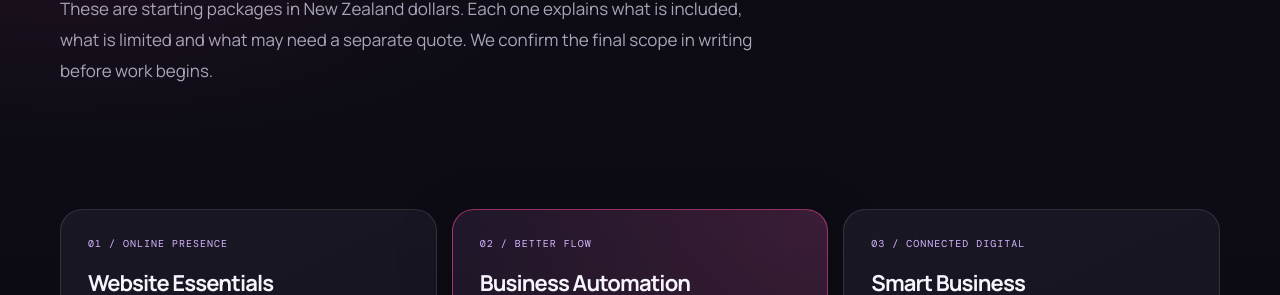
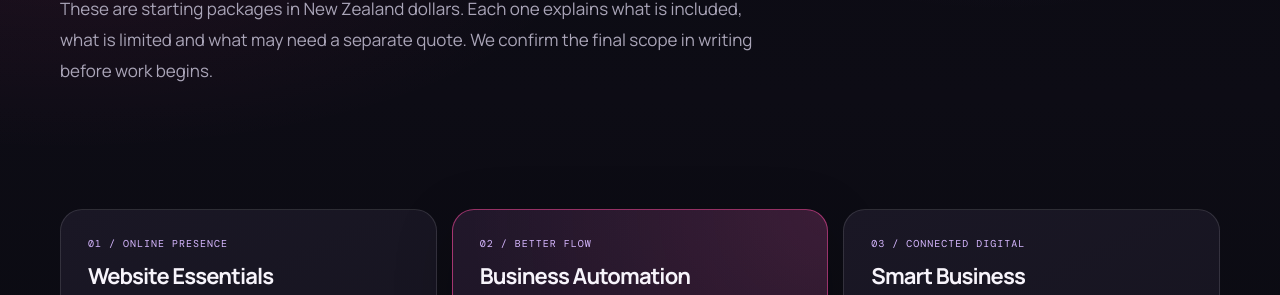
Before and after one commit to Tk-890/northlight-studios, a plain HTML site: page packages.html in a window 1280 px wide. Shown: the part 382-677 px from the top of the page. Drawn offline with nearby package versions, Linux system fonts and the light colour scheme.

Commit message:
SEO: canonical URLs, clearer contact page and heading hierarchy (#2)
* fix(seo): improve canonical URLs and page structure

* fix(seo): improve canonical URLs and page structure

* fix(seo): improve canonical URLs and page structure

* fix(seo): improve canonical URLs and page structure

```diff
--- a/packages.html
+++ b/packages.html
@@ -6,7 +6,7 @@
 <a class="nav-cta" href="contact.html">LET'S TALK ↗</a>
 </div></header><main><div class="wrap page-hero"><div class="page-kicker">02 / Packages & inclusions</div><h1>Clear deliverables.<br><span class="gradient-text">No guesswork.</span></h1><p class="hero-lede">These are starting packages in New Zealand dollars. Each one explains what is included, what is limited and what may need a separate quote. We confirm the final scope in writing before work begins.</p></div>
 <section class="content-section"><div class="wrap"><div class="package-page-grid">
-<article class="package"><div class="package-label">01 / Online presence</div><h3>Website Essentials</h3><div class="price">NZ$450 <small>/ STARTING PRICE</small></div><p>For a small business that needs a clear, professional website with the essential information customers look for.</p><div class="included-heading">Included in the package</div><ul><li>Up to 3 core pages (typically Home, Services/About and Contact)</li><li>Responsive layout for mobile, tablet and desktop</li><li>Visual styling aligned with your supplied logo, colours and brand direction</li><li>Navigation, service information and contact details</li><li>Click-to-call, email and agreed social links</li><li>Basic on-page SEO: page titles, descriptions and heading structure</li><li>One consolidated round of reasonable design/content refinements</li><li>Pre-launch checks and a basic handover</li></ul><div class="package-note">You provide final business copy, logo and images. Domain, hosting, paid tools, professional copywriting and photography are separate unless quoted.</div><a class="button button-ghost" href="contact.html?package=Website%20Essentials">Ask about this package ↗</a></article>
-<article class="package featured"><div class="package-label">02 / Better flow</div><h3>Business Automation</h3><div class="price">NZ$800 <small>/ STARTING PRICE</small></div><p>For a business that wants to make one defined, repeatable task easier to manage using compatible digital tools.</p><div class="included-heading">Included in the package</div><ul><li>One discovery session to understand the task and desired result</li><li>A simple workflow map showing the trigger, steps and handovers</li><li>Configuration of one agreed automation</li><li>Connection of up to 2 compatible apps/services, where supported</li><li>Basic error/exception checks and a test run</li><li>One refinement round after testing</li><li>Short handover explaining how it works and what to monitor</li></ul><div class="package-note">App subscriptions, API fees and unsupported/complex integrations are extra. Automation depends on third-party access, permissions and platform limits.</div><a class="button button-primary" href="contact.html?package=Business%20Automation">Ask about this package ↗</a></article>
-<article class="package"><div class="package-label">03 / Connected digital</div><h3>Smart Business</h3><div class="price">NZ$1,200 <small>/ STARTING PRICE</small></div><p>A combined starting point for a business that needs a stronger website and one straightforward workflow improvement.</p><div class="included-heading">Included in the package</div><ul><li>Up to 5 core website pages</li><li>Responsive design and consistent visual styling</li><li>Services, about, contact and agreed supporting content</li><li>Basic on-page SEO and contact links</li><li>One workflow discovery and process map</li><li>One simple automation using up to 2 compatible apps/services</li><li>Two consolidated refinement rounds across the agreed work</li><li>Testing, launch checks and handover</li></ul><div class="package-note">Domain, hosting, paid subscriptions, advanced integrations, ongoing maintenance and additional pages are separately quoted.</div><a class="button button-ghost" href="contact.html?package=Smart%20Business">Ask about this package ↗</a></article>
+<article class="package"><div class="package-label">01 / Online presence</div><h2>Website Essentials</h2><div class="price">NZ$450 <small>/ STARTING PRICE</small></div><p>For a small business that needs a clear, professional website with the essential information customers look for.</p><div class="included-heading">Included in the package</div><ul><li>Up to 3 core pages (typically Home, Services/About and Contact)</li><li>Responsive layout for mobile, tablet and desktop</li><li>Visual styling aligned with your supplied logo, colours and brand direction</li><li>Navigation, service information and contact details</li><li>Click-to-call, email and agreed social links</li><li>Basic on-page SEO: page titles, descriptions and heading structure</li><li>One consolidated round of reasonable design/content refinements</li><li>Pre-launch checks and a basic handover</li></ul><div class="package-note">You provide final business copy, logo and images. Domain, hosting, paid tools, professional copywriting and photography are separate unless quoted.</div><a class="button button-ghost" href="contact.html?package=Website%20Essentials">Ask about this package ↗</a></article>
+<article class="package featured"><div class="package-label">02 / Better flow</div><h2>Business Automation</h2><div class="price">NZ$800 <small>/ STARTING PRICE</small></div><p>For a business that wants to make one defined, repeatable task easier to manage using compatible digital tools.</p><div class="included-heading">Included in the package</div><ul><li>One discovery session to understand the task and desired result</li><li>A simple workflow map showing the trigger, steps and handovers</li><li>Configuration of one agreed automation</li><li>Connection of up to 2 compatible apps/services, where supported</li><li>Basic error/exception checks and a test run</li><li>One refinement round after testing</li><li>Short handover explaining how it works and what to monitor</li></ul><div class="package-note">App subscriptions, API fees and unsupported/complex integrations are extra. Automation depends on third-party access, permissions and platform limits.</div><a class="button button-primary" href="contact.html?package=Business%20Automation">Ask about this package ↗</a></article>
+<article class="package"><div class="package-label">03 / Connected digital</div><h2>Smart Business</h2><div class="price">NZ$1,200 <small>/ STARTING PRICE</small></div><p>A combined starting point for a business that needs a stronger website and one straightforward workflow improvement.</p><div class="included-heading">Included in the package</div><ul><li>Up to 5 core website pages</li><li>Responsive design and consistent visual styling</li><li>Services, about, contact and agreed supporting content</li><li>Basic on-page SEO and contact links</li><li>One workflow discovery and process map</li><li>One simple automation using up to 2 compatible apps/services</li><li>Two consolidated refinement rounds across the agreed work</li><li>Testing, launch checks and handover</li></ul><div class="package-note">Domain, hosting, paid subscriptions, advanced integrations, ongoing maintenance and additional pages are separately quoted.</div><a class="button button-ghost" href="contact.html?package=Smart%20Business">Ask about this package ↗</a></article>
 </div><div class="scope-note"><strong>Important scope note.</strong> Prices are starting prices, not a promise that every project can be completed for that amount. The final quote depends on content readiness, design complexity, integrations, third-party platform support and the exact requirements. We will confirm deliverables, exclusions, timeline and total price in writing before starting. No search ranking, sales result or time saving is guaranteed.</div></div></section></main><footer class="wrap"><span>© <span id="year"></span> NorthLight Studios · Made with intention in New Zealand.</span><div class="footer-social"><a href="https://www.instagram.com/northlight_std" target="_blank" rel="noopener noreferrer">Instagram ↗</a><a href="https://www.tiktok.com/@northlight.studi" target="_blank" rel="noopener noreferrer">TikTok ↗</a></div></footer></body></html>
--- a/styles.css
+++ b/styles.css
@@ -75,7 +75,7 @@
     .package{padding:27px;border:1px solid var(--line);border-radius:var(--radius);background:linear-gradient(155deg,#1a1725,#101018);display:flex;flex-direction:column;min-height:370px}
     .package.featured{border-color:rgba(255,76,163,.55);background:radial-gradient(circle at 100% 0,rgba(255,76,163,.13),transparent 42%),linear-gradient(155deg,#21172a,#111018);box-shadow:0 15px 60px rgba(0,0,0,.2)}
     .package-label{font:10px "DM Mono",monospace;letter-spacing:.1em;text-transform:uppercase;color:#d6b7ff}
-    .package h3{font-size:22px;margin:15px 0 3px;letter-spacing:-.04em}
+    .package h2,.package h3{font-size:22px;margin:15px 0 3px;letter-spacing:-.04em}
     .price{font-size:38px;font-weight:800;letter-spacing:-.07em;margin:6px 0 14px}
     .price small{font:10px "DM Mono",monospace;color:var(--muted);letter-spacing:0}
     .package p{font-size:13px;color:var(--muted);margin:0 0 20px}
```
Also changed, not shown: contact.html (+2 -2 lines), index.html (+1 -1 lines).
